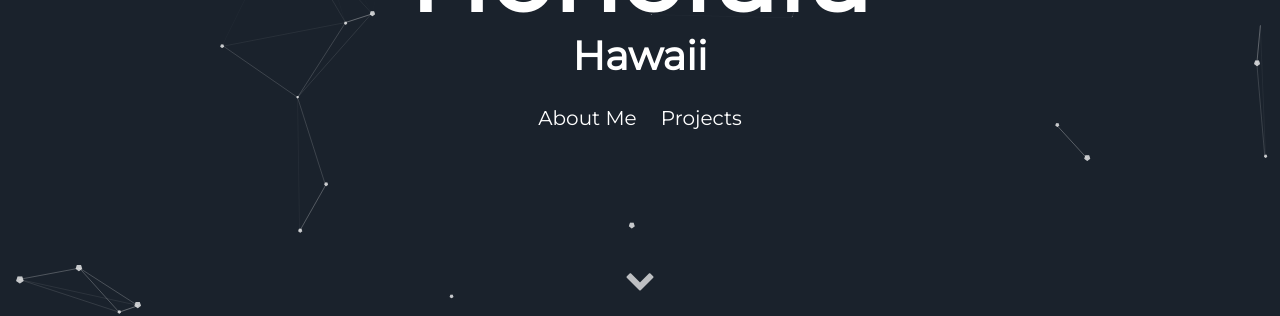
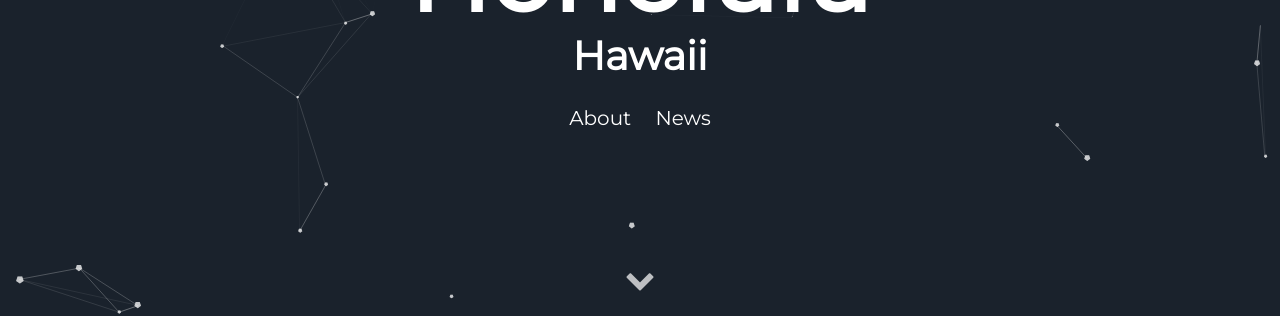
Before and after one commit to cchnl/cchnl, a Jekyll site: the page built from index.html, in a window 1280 px wide and 900 px high, scrolled down 401 px. Shown: the part 155-471 px from the top of the window. Built offline with Jekyll 4.4.1, drawn with Linux system fonts in a browser that asks for light colours.

Commit message:
Update header.html

```diff
--- a/_includes/header.html
+++ b/_includes/header.html
@@ -13,8 +13,8 @@
       </div>
       -->
       <div class="header-links">
-        <a class="link" href="#about" data-scroll>About Me</a>
-        <a class="link" href="#projects" data-scroll>Projects</a>
+        <a class="link" href="#about" data-scroll>About</a>
+        <a class="link" href="#projects" data-scroll>News</a>
       </div>
   </div>
   <a class="down" href="#about" data-scroll><i class="icon fa fa-chevron-down" aria-hidden="true"></i></a>
```
